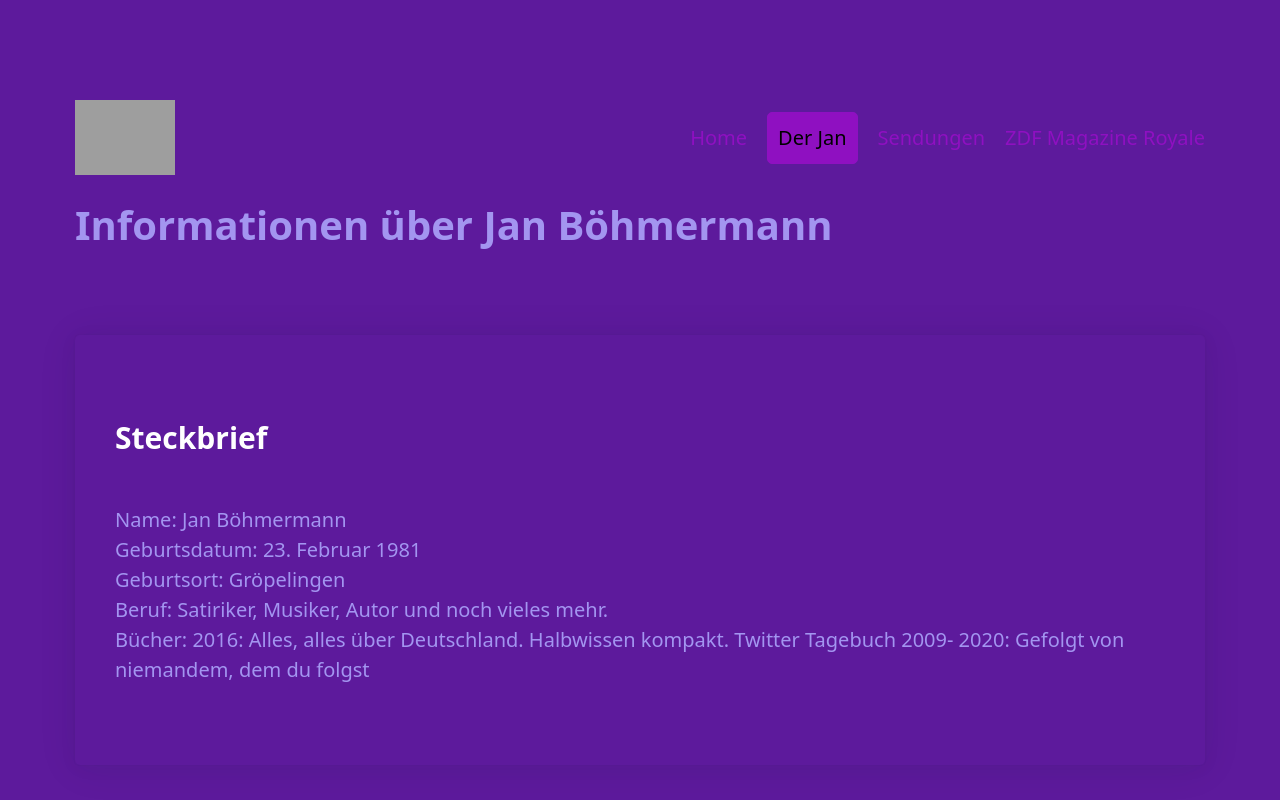
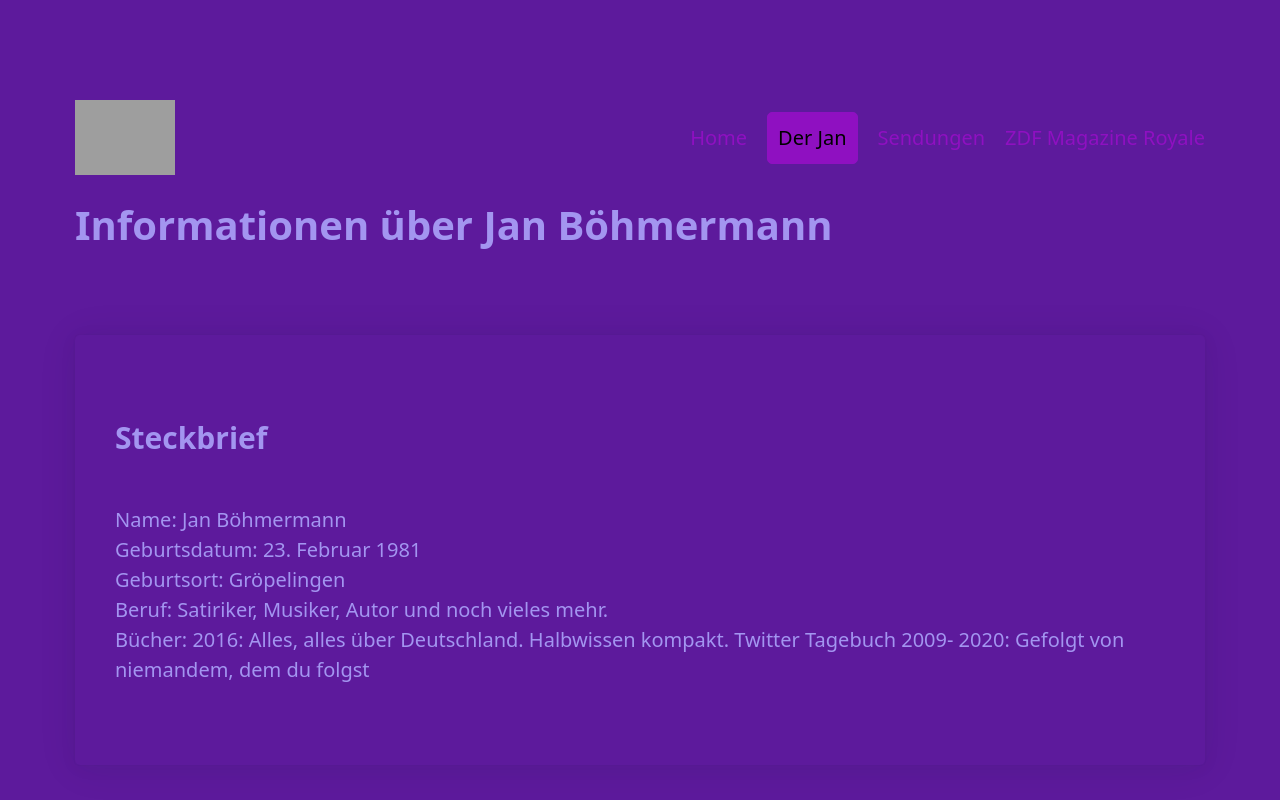
Before and after one commit to fanwebseite/fanwebseite.github.io, a plain HTML site: page Der Jan.html in a window 1280 px wide. Shown: the top 800 px of the page. Drawn offline with nearby package versions, Linux system fonts and the light colour scheme; grey boxes are pictures that could not be loaded.

Commit message:
Change color h3

```diff
--- a/style.css
+++ b/style.css
@@ -203,7 +203,7 @@
     --color: rgb(163, 149, 240);
     --h1-color: rgb(163, 149, 240);
     --h2-color: rgb(163, 149, 240);
-    --h3-color: #ffffff;
+    --h3-color: rgb(163, 149, 240);
     --h4-color: #374956;
     --h5-color: #415462;
     --h6-color: #4d606d;
```
